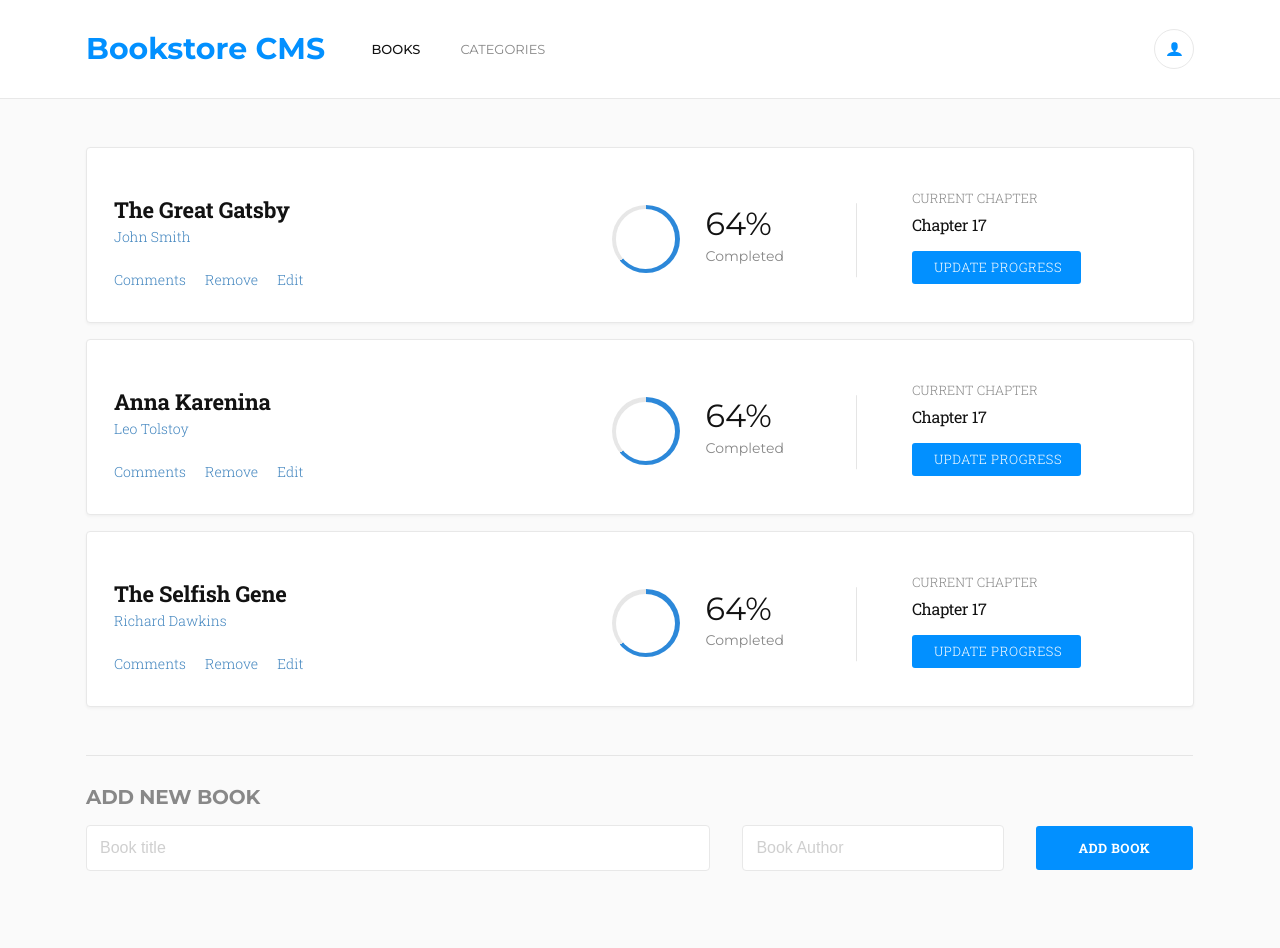
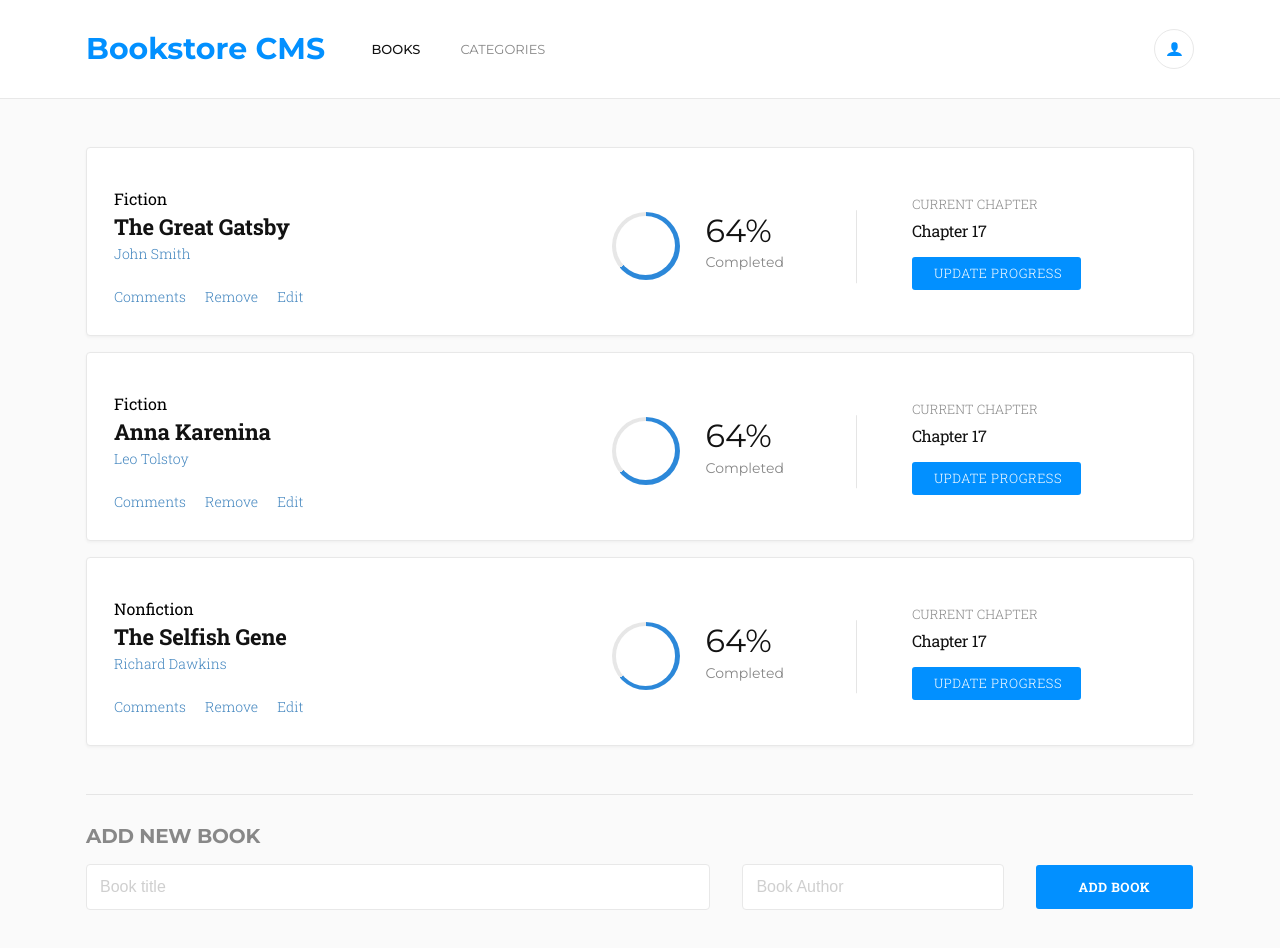
Before and after one commit to NitBravoA92/bookstore, a React (Create React App) app: page / in a window 1280 px wide. Shown: the top 948 px of the page. Built offline with nearby package versions, Linux system fonts and the light colour scheme.

Commit message:
Update the data in the main container that displays the books

```diff
--- a/src/components/Book.jsx
+++ b/src/components/Book.jsx
@@ -2,25 +2,21 @@ import PropTypes from 'prop-types';
 import BookInfo from './BookInfo';
 import BookChapters from './BookChapters';
 
-const Book = ({ book }) => {
-  const {
-    id, title, author, completed, chapter,
-  } = book;
-  return (
-    <div className="book-item">
-      <BookInfo book={{ id, title, author }} />
-      <BookChapters chapterInfo={{ completed, chapter }} />
-    </div>
-  );
-};
+const Book = ({ book }) => (
+  <div className="book-item">
+    <BookInfo
+      book={book}
+    />
+    <BookChapters />
+  </div>
+);
 
 Book.propTypes = {
   book: PropTypes.shape({
-    id: PropTypes.string.isRequired,
+    item_id: PropTypes.string.isRequired,
     title: PropTypes.string.isRequired,
     author: PropTypes.string.isRequired,
-    completed: PropTypes.string.isRequired,
-    chapter: PropTypes.string.isRequired,
+    category: PropTypes.string.isRequired,
   }).isRequired,
 };
 
--- a/src/components/BooksContent.jsx
+++ b/src/components/BooksContent.jsx
@@ -8,7 +8,7 @@ const BooksContent = () => {
   return (
     <>
       <div className="book-list">
-        {booksList.map((book) => (<Book key={book.id} book={book} />))}
+        {booksList.map((book) => (<Book key={book.item_id} book={book} />))}
       </div>
       <BookForm />
     </>
```
